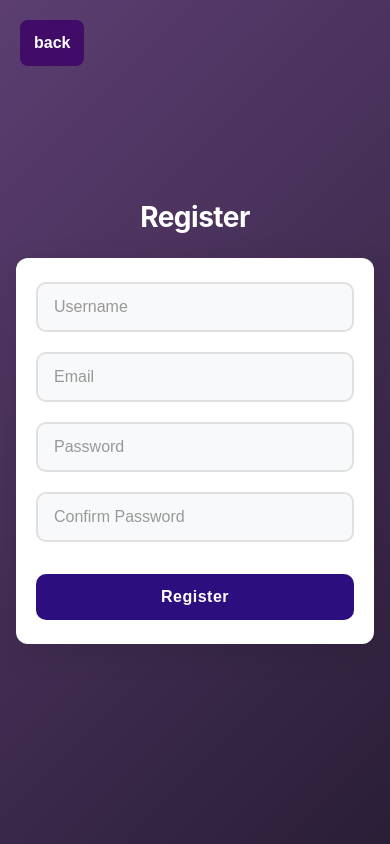
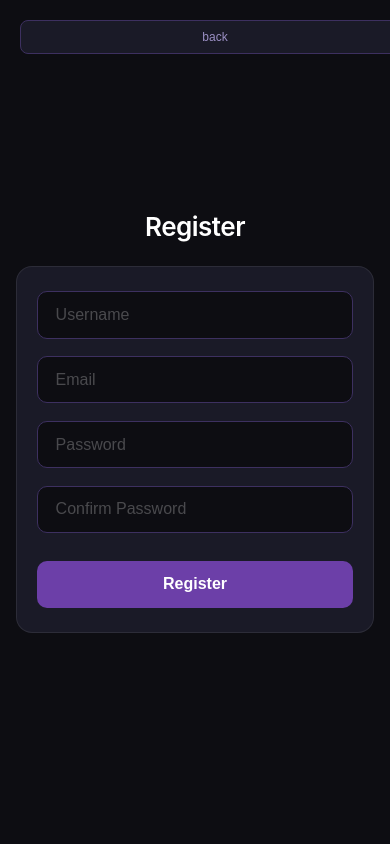
Before and after one commit to jayq23/chatbot-project, a React (Vite) app: page /register in a window 390 px wide. Built offline with nearby package versions, Linux system fonts and the light colour scheme; no server answers.

Commit message:
Change the style

```diff
--- a/src/styles/register.css
+++ b/src/styles/register.css
@@ -1,5 +1,3 @@
-/* register.css - Professional styling for Register Form */
-
 * {
   margin: 0;
   padding: 0;
@@ -8,14 +6,12 @@
 
 body {
   font-family: -apple-system, BlinkMacSystemFont, 'Segoe UI', 'Roboto', 'Oxygen',
-    'Ubuntu', 'Cantarell', 'Fira Sans', 'Droid Sans', 'Helvetica Neue',
-    sans-serif;
+    'Ubuntu', 'Cantarell', 'Fira Sans', 'Droid Sans', 'Helvetica Neue', sans-serif;
   -webkit-font-smoothing: antialiased;
   -moz-osx-font-smoothing: grayscale;
   overscroll-behavior: none;
 }
 
-/* Main container */
 .registerForm {
   display: flex;
   flex-direction: column;
@@ -23,135 +19,118 @@ body {
   justify-content: center;
   min-height: 100vh;
   min-height: 100dvh;
-  background: linear-gradient(135deg, #5c3e71 0%, #2a1e37 100%);
+  background: #0d0d12;
   padding: 2rem;
-  /* iOS notch / home bar safe areas */
   padding-top: calc(2rem + env(safe-area-inset-top, 0px));
   padding-bottom: calc(2rem + env(safe-area-inset-bottom, 0px));
 }
-.regbackbtn{
+
+.regbackbtn {
   position: absolute;
   top: 20px;
   left: 20px;
-  /* Respect notch on iOS */
   top: calc(20px + env(safe-area-inset-top, 0px));
   left: calc(20px + env(safe-area-inset-left, 0px));
-  font-size: 15px;
-  font-weight: 600;
-  border: none;
+  font-size: 13px;
+  font-weight: 500;
+  border: 0.5px solid #3d3060;
   border-radius: 8px;
-  padding: 10px 1rem;
+  padding: 8px 14px;
   cursor: pointer;
-  background-color: #410c68;
-  color: #ffffff;
-  transition: all 0.3s ease;
+  background-color: #1a1a27;
+  color: #9b8fc4;
+  transition: all 0.2s ease;
   -webkit-tap-highlight-color: transparent;
   touch-action: manipulation;
-  /* Minimum touch target */
   min-width: 44px;
-  min-height: 44px;
+  min-height: 38px;
 }
 
 .regbackbtn:hover {
-  background-color: #5a1585;
-  transform: translateY(-2px);
-  box-shadow: 0 6px 20px rgba(0, 0, 0, 0.25);
+  background-color: #2a2040;
+  color: #c4b8e8;
 }
-/* Heading */
+
 .registerForm h2 {
-  font-size: 2.5rem;
-  font-weight: 700;
+  font-size: 2rem;
+  font-weight: 600;
   color: #ffffff;
-  margin-bottom: 2rem;
+  margin-bottom: 1.75rem;
   text-align: center;
   letter-spacing: -0.5px;
 }
 
-/* Form container */
 .registerForm form {
-  background: #ffffff;
-  padding: 3rem 2.5rem;
-  border-radius: 12px;
-  box-shadow: 0 8px 32px rgba(0, 0, 0, 0.1);
+  background: #1a1a27;
+  border: 0.5px solid rgba(255, 255, 255, 0.08);
+  padding: 2.5rem 2.25rem;
+  border-radius: 16px;
   width: 100%;
-  max-width: 420px;
+  max-width: 400px;
 }
 
-/* Input fields */
 .registerForm input {
   width: 100%;
-  padding: 1rem 1.25rem;
-  margin-bottom: 1.25rem;
-  border: 2px solid #e0e0e0;
+  padding: 0.85rem 1.1rem;
+  margin-bottom: 1.1rem;
+  border: 0.5px solid #3d3060;
   border-radius: 10px;
-  /* 16px prevents iOS Safari auto-zoom on input focus */
   font-size: 1rem;
-  transition: all 0.3s ease;
-  background-color: #f8f9fa;
-  color: #333;
+  transition: border-color 0.2s ease;
+  background-color: #0d0d12;
+  color: #e8e4f0;
 }
 
 .registerForm input:focus {
   outline: none;
-  background-color: #ffffff;
-  border-color: #432774;
-  box-shadow: 0 0 0 4px rgba(102, 126, 234, 0.1);
-  transform: translateY(-2px);
+  border-color: #6c3fa8;
 }
 
 .registerForm input::placeholder {
-  color: #999;
+  color: rgba(255, 255, 255, 0.25);
   font-weight: 400;
 }
 
-/* Remove last input margin */
 .registerForm input:last-of-type {
-  margin-bottom: 2rem;
+  margin-bottom: 1.75rem;
 }
 
-/* Submit button */
 .regbtn {
   width: 100%;
-  padding: 1rem;
-  background: #2c0e7e;
+  padding: 0.9rem;
+  background: #6c3fa8;
   color: #ffffff;
   border: none;
   border-radius: 10px;
-  font-size: 1.125rem;
+  font-size: 1rem;
   font-weight: 600;
   cursor: pointer;
-  transition: all 0.3s ease;
-  letter-spacing: 0.5px;
+  transition: all 0.2s ease;
   -webkit-tap-highlight-color: transparent;
   touch-action: manipulation;
-  /* Minimum touch target */
   min-height: 44px;
 }
 
 .regbtn:hover {
-  transform: translateY(-2px);
-  box-shadow: 0 6px 20px rgba(4, 35, 156, 0.5);
-  background-color: #2c1b5a;
+  background-color: #8250c8;
+  transform: translateY(-1px);
 }
 
 .regbtn:active {
   transform: translateY(0);
-  box-shadow: 0 2px 10px rgba(15, 24, 61, 0.4);
 }
 
-/* Responsive design */
 @media (max-width: 768px) {
   .registerForm h2 {
-    font-size: 2rem;
+    font-size: 1.75rem;
     margin-bottom: 1.5rem;
   }
 
   .registerForm form {
-    padding: 2.5rem 2rem;
+    padding: 2rem 1.75rem;
   }
 }
 
-/* Small phones */
 @media (max-width: 480px) {
   .registerForm {
     padding: 1rem;
@@ -160,44 +139,30 @@ body {
   }
 
   .registerForm h2 {
-    font-size: 1.75rem;
+    font-size: 1.625rem;
   }
 
   .registerForm form {
     padding: 1.5rem 1.25rem;
   }
 
-  .registerForm input {
-    padding: 0.875rem 1rem;
-    /* 16px prevents iOS auto-zoom */
-    font-size: 1rem;
-  }
-
-  .registerForm button {
-    padding: 0.875rem;
-    font-size: 1rem;
-  }
-  .regbackbtn{
+  .regbackbtn {
     font-size: 12px;
     padding: 6px 10px;
     min-width: unset;
-    min-height: 36px;
-    width: auto;
+    min-height: 34px;
   }
 }
 
-/* Landscape on phones */
 @media (max-height: 500px) and (orientation: landscape) {
   .registerForm {
     justify-content: flex-start;
     padding-top: calc(3.5rem + env(safe-area-inset-top, 0px));
-    padding-left: calc(1rem + env(safe-area-inset-left, 0px));
-    padding-right: calc(1rem + env(safe-area-inset-right, 0px));
   }
 
   .registerForm h2 {
-    font-size: 1.5rem;
-    margin-bottom: 1rem;
+    font-size: 1.375rem;
+    margin-bottom: 0.875rem;
   }
 
   .registerForm form {
@@ -207,34 +172,14 @@ body {
 
   .registerForm input {
     margin-bottom: 0.75rem;
-    padding: 0.75rem 1rem;
+    padding: 0.7rem 1rem;
   }
 }
 
-/* Accessibility - focus visible for keyboard navigation */
-.registerForm input:focus-visible,
-.registerForm button:focus-visible {
-  outline-offset: 2px;
+.registerForm input.error {
+  border-color: #dc3545;
 }
 
-/* Error state (optional - add class when needed) */
-.registerForm input.error {
-  border-color: #dc3545;
-  background-color: #fff5f5;
+.registerForm input.success {
+  border-color: #4caf7d;
 }
-
-.registerForm input.error:focus {
-  border-color: #dc3545;
-  box-shadow: 0 0 0 4px rgba(220, 53, 69, 0.1);
-}
-
-/* Success state (optional - add class when needed) */
-.registerForm input.success {
-  border-color: #28a745;
-  background-color: #f0fff4;
-}
-
-.registerForm input.success:focus {
-  border-color: #28a745;
-  box-shadow: 0 0 0 4px rgba(40, 167, 69, 0.1);
-}
```
